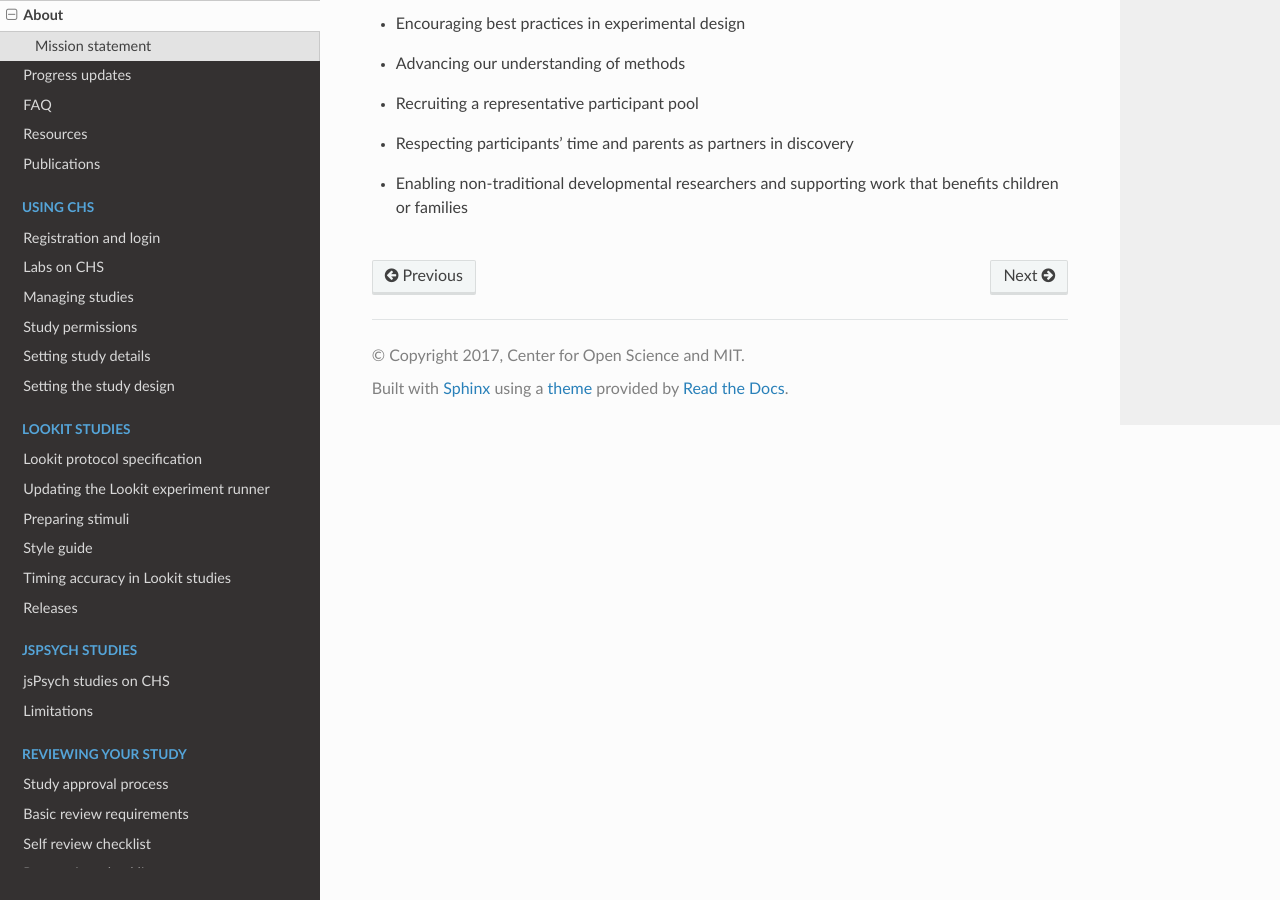
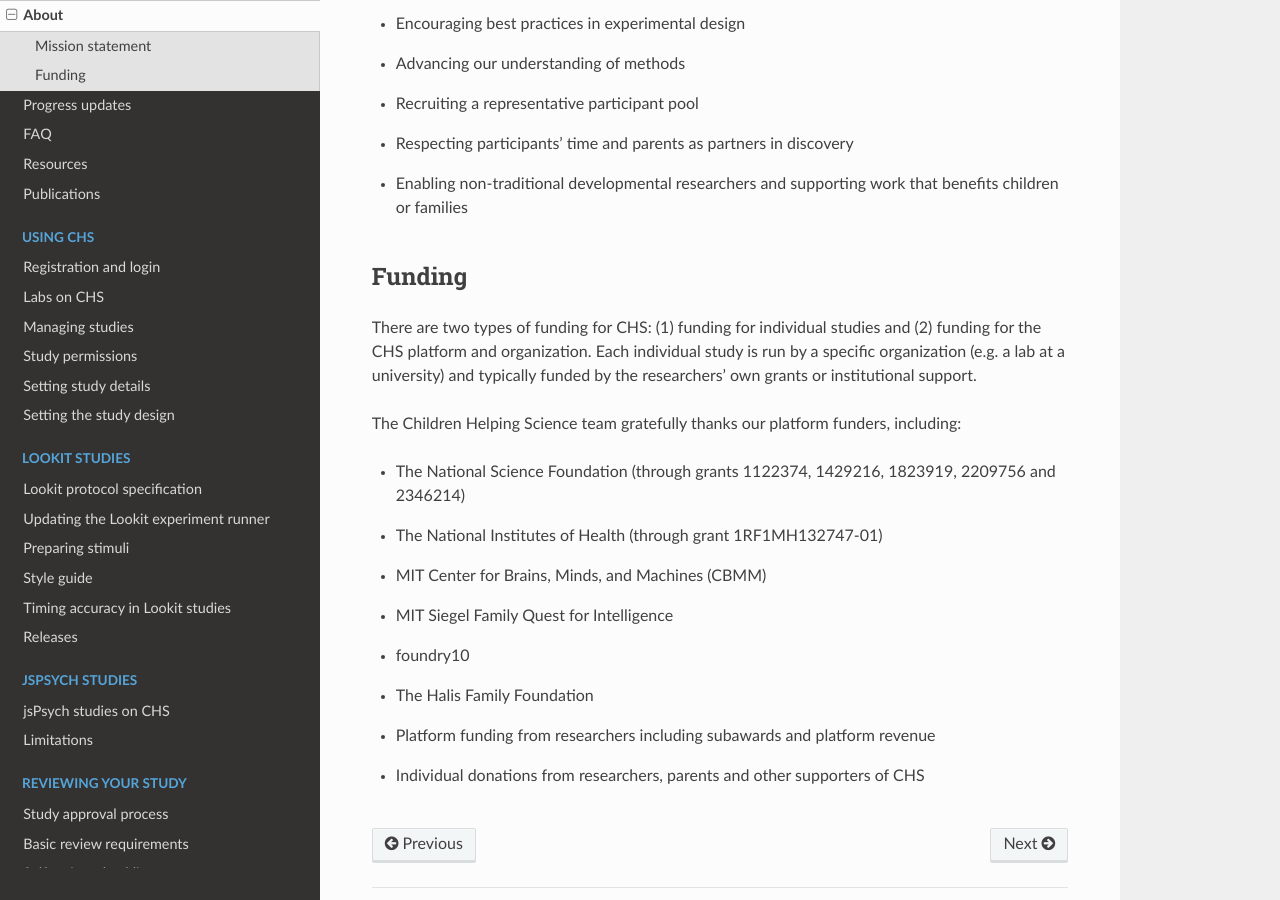
Before and after one commit to lookit/lookit-docs, a Sphinx documentation site: the page built from docs/source/vision-for-lookit.rst, in a window 1280 px wide and 900 px high, scrolled down 900 px. Built offline with Sphinx 7.4.7 and the Read the Docs theme 3.1.0, drawn with Linux system fonts in a browser that asks for light colours.

Commit message:
new funding text

```diff
--- a/docs/source/vision-for-lookit.rst
+++ b/docs/source/vision-for-lookit.rst
@@ -37,3 +37,19 @@
 -  Respecting participants’ time and parents as partners in discovery
 -  Enabling non-traditional developmental researchers and supporting
    work that benefits children or families
+
+Funding
+-------------------------
+
+There are two types of funding for CHS: (1) funding for individual studies and (2) funding for the CHS platform and organization. Each individual study is run by a specific organization (e.g. a lab at a university) and typically funded by the researchers' own grants or institutional support.
+
+The Children Helping Science team gratefully thanks our platform funders, including:
+
+- The National Science Foundation (through grants 1122374, 1429216, 1823919, 2209756 and 2346214)
+- The National Institutes of Health (through grant 1RF1MH132747-01)
+- MIT Center for Brains, Minds, and Machines (CBMM)
+- MIT Siegel Family Quest for Intelligence
+- foundry10
+- The Halis Family Foundation
+- Platform funding from researchers including subawards and platform revenue
+- Individual donations from researchers, parents and other supporters of CHS
```
